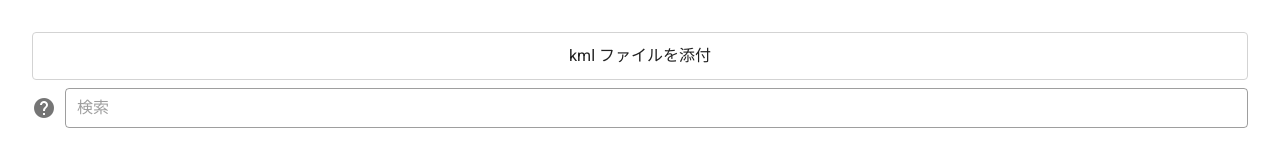
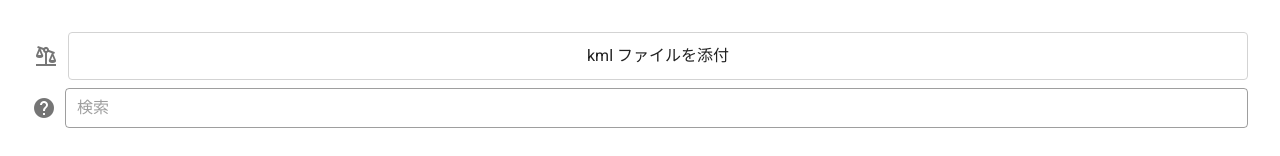
Before and after one commit to 482F/kml-viewer, a Vue app: page / in a window 1280 px wide. Shown: the top 156 px of the page. Built offline with nearby package versions, Linux system fonts and the light colour scheme; what 482-vue-utils would draw is missing.

Commit message:
最新版/安定版 へのリンクを追加

```diff
--- a/src/components/main.vue
+++ b/src/components/main.vue
@@ -1,6 +1,9 @@
 <template>
   <div class="f-main">
     <div class="buttons">
+      <a :href="otherVersion.link">
+        <a-icon-button :icon="otherVersion.icon" :tooltip="otherVersion.name" />
+      </a>
       <button
         class="button"
         :class="{ 'is-drag-over': isDragOver }"
@@ -31,11 +34,14 @@
 import Search from './search.vue'
 import KmlViewer from './kml-viewer.vue'
 
+import AIconButton from '@atoms/a-icon-button.vue'
+
 export default {
   name: 'main-component',
   components: {
     Search,
     KmlViewer,
+    AIconButton,
   },
   data() {
     return {
@@ -44,6 +50,21 @@ export default {
       fileName: '',
       searcher: () => true,
     }
+  },
+  computed: {
+    otherVersion() {
+      return location.href.match(/latest\/$/)
+        ? {
+            link: location.href.replace(/latest\/$/, ''),
+            name: '安定版',
+            icon: 'mdi-scale-balance',
+          }
+        : {
+            link: location.href + 'latest/',
+            name: '最新版',
+            icon: 'mdi-scale-unbalanced',
+          }
+    },
   },
   methods: {
     onDrop(e) {
@@ -88,7 +109,12 @@ export default {
   flex-direction: column;
   gap: 0.5rem;
   .buttons {
+    > a {
+      color: black;
+      text-decoration: none;
+    }
     display: flex;
+    align-items: center;
     gap: 8px;
     width: 100%;
     .button {
```
